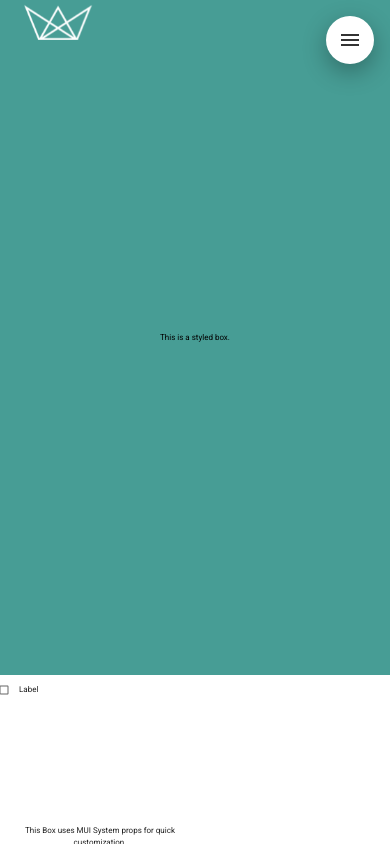
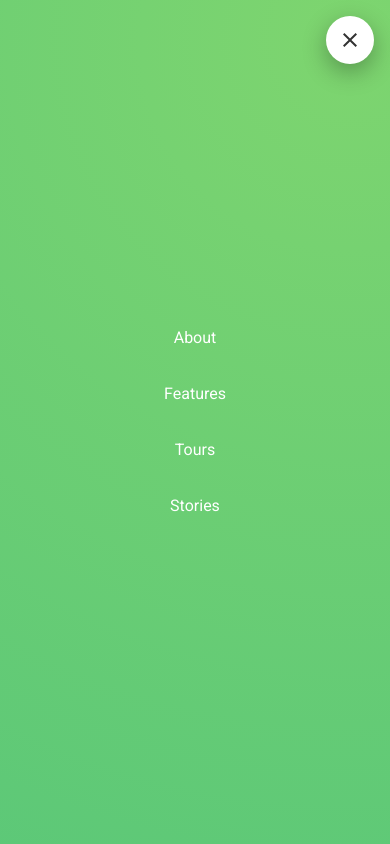
Before and after one commit to abindra-shk/MUI-PROJECT, a React (Vite) app: page / in a window 390 px wide. Both pictures are taken after a click on the button 350 px from the left and 40 px from the top of the page. Shown: the top 844 px of the page. Built offline with nearby package versions, Linux system fonts and the light colour scheme.

Commit message:
Navbar finished

```diff
--- a/src/assets/scss/layout/_header.scss
+++ b/src/assets/scss/layout/_header.scss
@@ -101,14 +101,14 @@
               border-left: 0.2rem solid transparent;
             }
 
-            &:hover > .dropdown-content {
+            &:hover>.dropdown-content {
               display: flex;
               flex-direction: column;
             }
           }
         }
 
-        &:hover > .dropdown-content {
+        &:hover>.dropdown-content {
           display: flex;
         }
 
@@ -121,16 +121,25 @@
     .nav-items-mobile {
       display: none;
       background-color: transparent;
+      top: 0;
       z-index: 50;
       position: absolute;
       list-style: none;
       text-align: center;
       width: 100%;
-      padding-top: 7rem;
+      height: 100vh;
 
       .nav-item {
         margin: 2rem 0;
         text-align: center;
+
+        .nav-link {
+          text-decoration: none;
+          color: white;
+          font-size: 2rem;
+
+
+        }
       }
     }
 
@@ -145,6 +154,30 @@
       z-index: 40;
       transition: transform 0.8s cubic-bezier(0.86, 0, 0.07, 1);
     }
+
+    .nav-items-closed {
+      display: none;
+    }
+
+    .navigation-background-closed {
+      display: none;
+    }
+
+    .navigation-background-open {
+      transform: scale(80);
+    }
+
+    .nav-items-mobile-open {
+      display: flex;
+      flex-direction: column;
+      justify-content: center;
+      animation: moveInLeft 0.5s ease-in-out;
+    }
+
+    .nav-items-mobile-closed {
+      display: none;
+    }
+
 
     @media (max-width: 768px) {
       background-color: transparent;
@@ -174,41 +207,6 @@
         }
       }
 
-      .nav-items-mobile {
-        display: none;
-        animation-duration: 0.5s;
-        animation-timing-function: ease-in-out;
-
-        .nav-item {
-          margin: 2rem 0;
-          text-align: center;
-        }
-      }
-
-      .menu-toggle:checked + .menu-icon .menu-icon-open {
-        display: none;
-      }
-
-      .menu-toggle:checked + .menu-icon .menu-icon-close {
-        display: block;
-      }
-
-      .menu-toggle:checked ~ .nav-items {
-        display: none;
-      }
-
-      .menu-toggle:checked ~ .nav-items-mobile {
-        display: flex;
-        animation-name: moveInLeft;
-      }
-
-      .menu-toggle:not(:checked) ~ .nav-items-mobile {
-        animation-name: moveOutLeft;
-      }
-
-      .menu-toggle:checked ~ .navigation-background {
-        transform: scale(80);
-      }
     }
   }
 
@@ -234,6 +232,7 @@
     opacity: 0;
     transform: translateX(-100%);
   }
+
   100% {
     opacity: 1;
     transform: translateX(0);
@@ -245,6 +244,7 @@
     opacity: 1;
     transform: translateX(0);
   }
+
   100% {
     opacity: 0;
     transform: translateX(-100%);
--- a/src/layout/Header.jsx
+++ b/src/layout/Header.jsx
@@ -10,8 +10,15 @@ import MenuIcon from '@mui/icons-material/Menu';
 import CloseIcon from '@mui/icons-material/Close';
 import ArrowDropDownIcon from '@mui/icons-material/ArrowDropDown';
 import logo from '../assets/images/logo-white.png';
+import { useState } from 'react';
 
 const Header = () => {
+  const [isMenuOpen,setMenuOpen] = useState(false);
+
+  const toggleMenu = () => {
+    setMenuOpen(!isMenuOpen);
+  }
+
   return (
     <Box component="header" className="header">
       <Container maxWidth="xl" disableGutters>
@@ -40,7 +47,7 @@ const Header = () => {
               close
             </span>
           </label> */}
-          <FormControlLabel
+           <FormControlLabel
             control={<Checkbox className="menu-toggle" id="menu-toggle" />}
             label={
               <IconButton
@@ -48,12 +55,13 @@ const Header = () => {
                 htmlFor="menu-toggle"
                 className="menu-icon"
               >
-                <MenuIcon className="menu-icon-open" />
-                <CloseIcon className="menu-icon-close" />
+                <MenuIcon className={isMenuOpen ? 'menu-icon-close' : 'menu-icon-open'} />
+                <CloseIcon className={isMenuOpen ? 'menu-icon-open' : 'menu-icon-close'} />
               </IconButton>
             }
+            onChange={toggleMenu}
           />
-          <Box component="ul" className="nav-items">
+          <Box component="ul" className='nav-items'>
             <Box component="li" className="nav-item">
               <Link href="#about" className="nav-link">
                 About
@@ -207,8 +215,8 @@ const Header = () => {
               </Link>
             </Box>
           </Box>
-          <Box className="navigation-background"></Box>
-          <Box component="ul" className="nav-items nav-items-mobile">
+          <Box className={isMenuOpen ? 'navigation-background navigation-background-open' : 'navigation-background'}></Box>
+          <Box component="ul" className={isMenuOpen ? 'nav-items-mobile nav-items-mobile-open' : 'nav-items-mobile-closed'}>
             <Box component="li" className="nav-item">
               <Link href="#about" className="nav-link">
                 About
```
